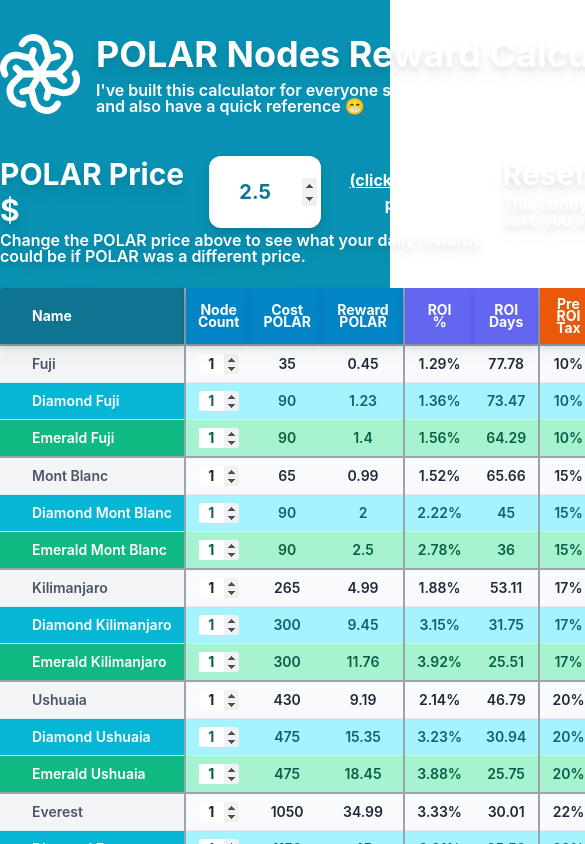
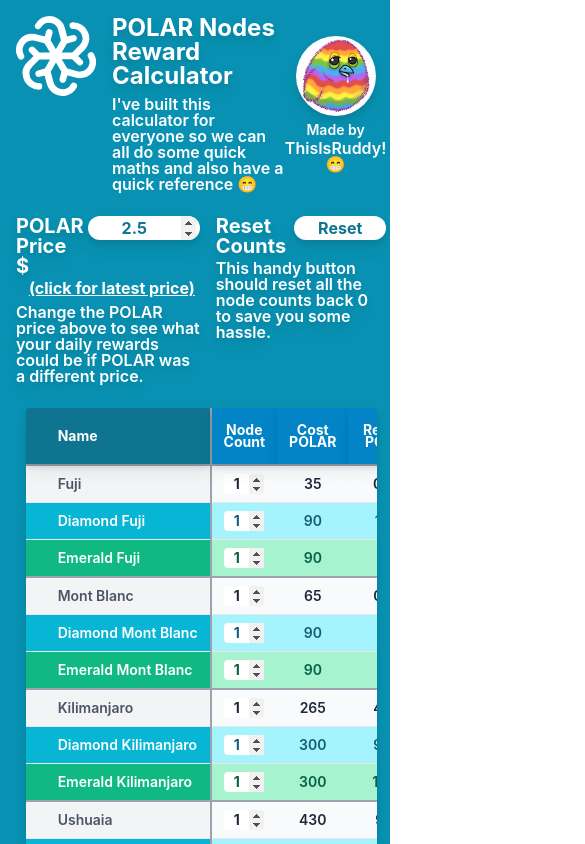
Before and after one commit to ThisIsRuddy/polar-calc, a Next.js app: page / in a window 390 px wide. Shown: the top 844 px of the page, 585 px wide, since content can reach past the window. Built offline with nearby package versions, Linux system fonts and the light colour scheme; no server answers.

Commit message:
Responsivesssss

```diff
--- a/pages/index.js
+++ b/pages/index.js
@@ -93,7 +93,7 @@
   };
 
   return (
-    <div className="flex flex-col justify-center bg-cyan-600">
+    <div className="flex flex-col justify-center bg-cyan-600 w-full px-4">
       <div className="mt-4 mb-6 flex flex-col mx-auto">
         <Head>
           <title>POLAR Rewards Calculator by ThisIsRuddy</title>
@@ -111,7 +111,9 @@
                 </div>
               </div>
               <div>
-                <h2 className="text-4xl font-bold text-white mb-2 drop-shadow-lg">POLAR Nodes Reward Calculator</h2>
+                <h2
+                  className="text-2xl md:text-3xl lg:text-4xl font-bold text-white mb-2 drop-shadow-lg leading-6 md:leading-5">POLAR
+                  Nodes Reward Calculator</h2>
                 <p className="text-white font-semibold mb-4 max-w-xl leading-4">
                   I&apos;ve built this calculator for everyone so we can all do some quick maths and also have a quick
                   reference 😁</p>
@@ -122,10 +124,11 @@
             <div className="rounded-full overflow-hidden w-20 h-20 mb-1 drop-shadow-lg">
               <Image src="/thisisruddy.png" width={100} height={100}/>
             </div>
-            <p className="text-white font-semibold mb-4 text-center leading-3">
+            <p className="text-white font-semibold mb-4 text-center leading-4 md:leading-3">
               <span className="text-sm">Made by</span>
               <br/>
-              ThisIsRuddy!😁</p>
+              ThisIsRuddy!😁
+            </p>
           </div>
         </header>
 
@@ -134,13 +137,21 @@
 
             <section className="flex flex-row justify-center mb-2">
               <div className="mr-4">
-                <div className="flex flex-row mb-1">
-                  <h2 className="text-3xl font-bold text-white m2-4 drop-shadow-lg">POLAR Price $</h2>
+                <div className="flex flex-col md:flex-row mb-1">
+                  <div className="flex flex-row">
+                    <div className="grow">
+                      <h2
+                        className="text-xl md:text-2xl lg:text-3xl font-bold text-white m2-4 drop-shadow-lg leading-5 md:leading-4 lg:leading-3">POLAR
+                        Price $</h2>
+                    </div>
+                    <div className="">
                       <input
-                    className="ml-2 w-28 rounded-xl overflow-hidden text-center font-bold text-xl text-cyan-700 drop-shadow-lg pr-1"
+                        className="ml-1 w-28 rounded-xl overflow-hidden text-center font-bold md:text-lg lg:text-xl text-cyan-700 drop-shadow-lg pr-1"
                         name="polarPrice"
                         onChange={e => handlePriceChange(e)}
                         value={polarPrice} type="number"/>
+                    </div>
+                  </div>
                   <button className="ml-2 font-bold text-white underline"
                           onClick={() => resetPolarPrice()}>
                     (click for latest price)
@@ -152,12 +163,17 @@
               </div>
               <div>
                 <div className="flex flex-row mb-1">
-                  <h2 className="text-3xl font-bold text-white m2-4 drop-shadow-lg">Reset Counts</h2>
-                  <button className="ml-2 font-bold rounded-xl bg-white px-6 py-1 text-xl text-cyan-700 drop-shadow-lg"
+                  <h2
+                    className="text-xl md:text-2xl lg:text-3xl font-bold text-white m2-4 drop-shadow-lg leading-5 md:leading-4 lg:leading-3">Reset
+                    Counts</h2>
+                  <div>
+                    <button
+                      className="ml-2 font-bold rounded-xl bg-white px-6 md:py-1 text-md md:text-lg lg:text-xl text-cyan-700 drop-shadow-lg"
                       onClick={() => handleResetCounts()}
                     >
                       Reset
                     </button>
+                  </div>
                 </div>
                 <p className="text-white font-semibold mb-4 leading-4 drop-shadow-lg max-w-xl">
                   This handy button should reset all the node counts back 0 to save you some hassle.
@@ -167,8 +183,9 @@
 
             <section className="overflow-x-auto drop-shadow-lg mb-2">
               <form onSubmit={handleSubmit(onSubmit)}>
+                <div className="mx-auto max-w-90v overflow-x-auto rounded overflow-hidden">
                   <table
-                  className="min-w-full divide-y divide-gray-300 text-center rounded overflow-hidden">
+                    className="min-w-full divide-y divide-gray-300 text-center">
                     <thead>
                     <tr>
                       <th scope="col" className={styles.NameHeaderCell}>
@@ -289,9 +306,11 @@
                       <th scope="col" className={styles.StatFooterCell + " bg-sky-600"}>
                         {totals.reward.toFixed(2)}
                       </th>
-                    <th scope="col" className={styles.StatFooterCell + " bg-indigo-500 border-l-2 border-gray-400"}/>
+                      <th scope="col"
+                          className={styles.StatFooterCell + " bg-indigo-500 border-l-2 border-gray-400"}/>
                       <th scope="col" className={styles.StatFooterCell + " bg-indigo-500"}/>
-                    <th scope="col" className={styles.StatFooterCell + " bg-orange-600 border-l-2 border-gray-400"}/>
+                      <th scope="col"
+                          className={styles.StatFooterCell + " bg-orange-600 border-l-2 border-gray-400"}/>
                       <th scope="col" className={styles.StatFooterCell + " bg-orange-600"}>
                         {accurateRoundNumber(totals.totalPreRoiPolar)}
                       </th>
@@ -314,6 +333,7 @@
                     </tr>
                     </tfoot>
                   </table>
+                </div>
               </form>
             </section>
 
--- a/tailwind.config.js
+++ b/tailwind.config.js
@@ -95,6 +95,7 @@
         "70v": "70vw",
         "80v": "80vw",
         "90v": "90vw",
+        "95v": "95vw",
         "100v": "100vw",
       },
       minHeight: {
```
Lines whose indentation alone changed are shown as unchanged.
